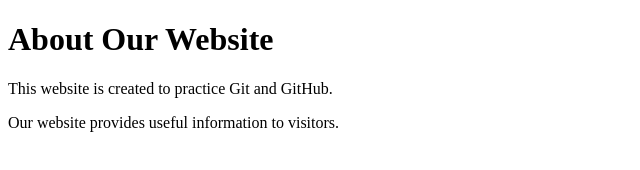
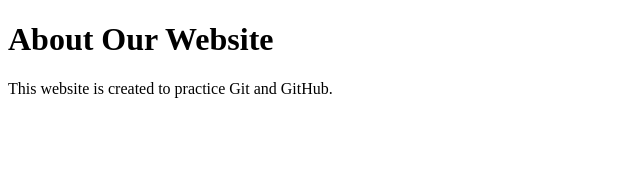
Before and after one commit to abhinand-peringodi/StudentTaskManager, a plain HTML site: page about.html in a window 1280 px wide. Shown: the whole page, without its empty margins (0-640 px from the left). Drawn offline with Linux system fonts and the light colour scheme.

Commit message:
Update about page information

```diff
--- a/about.html
+++ b/about.html
@@ -6,6 +6,5 @@
 <body>
     <h1>About Our Website</h1>
     <p>This website is created to practice Git and GitHub.</p>
-    <p>Our website provides useful information to visitors.</p>
 </body>
 </html>
```
